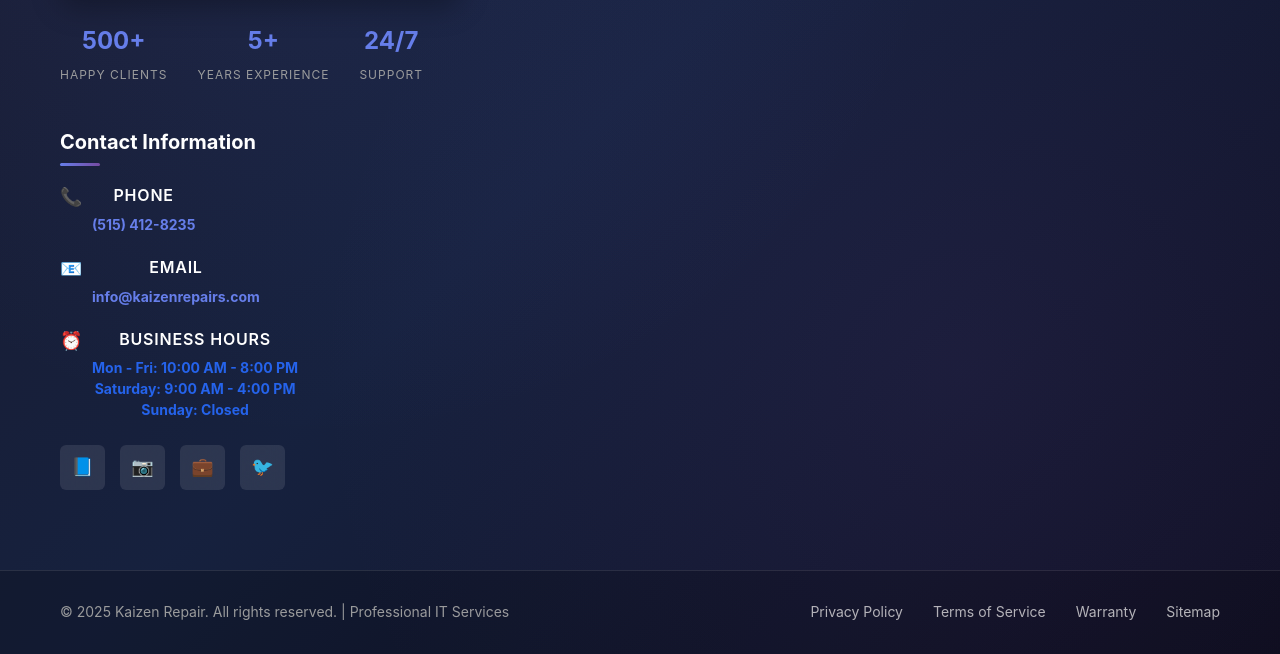
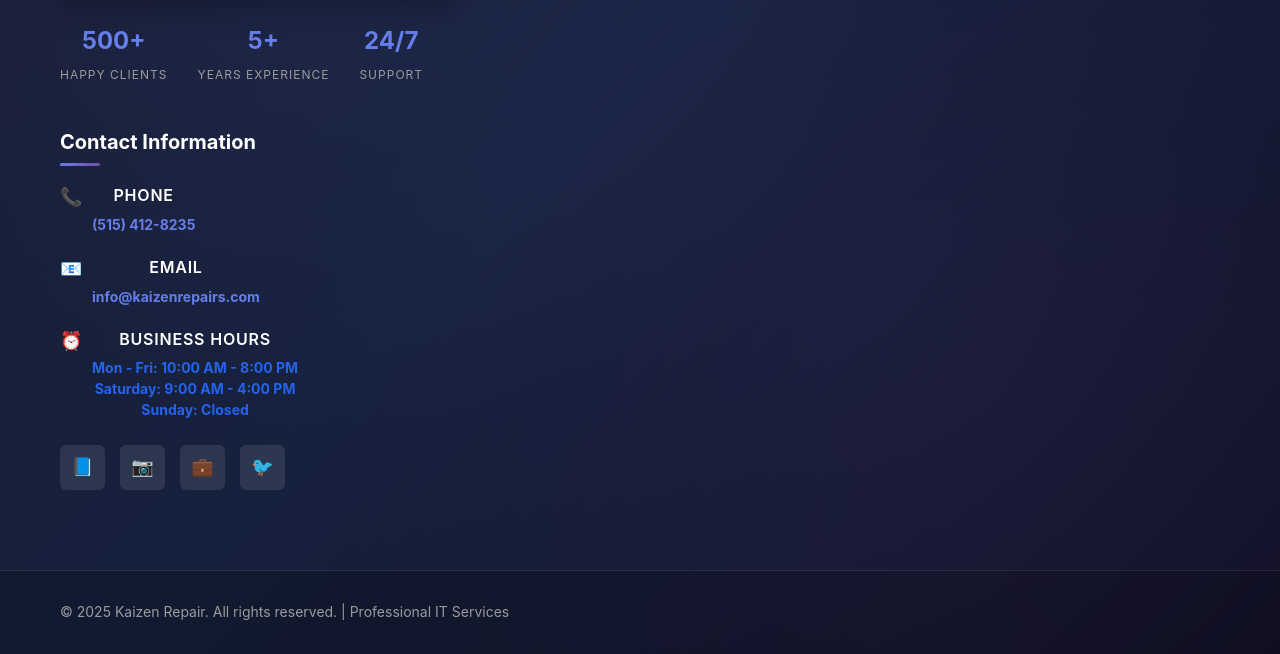
Before and after one commit to wisam2882/Kaizen-repair-web, a plain HTML site: page contact-us-frontend/index.html in a window 1280 px wide. Shown: the part 2835-3489 px from the top of the page. Drawn offline with Linux system fonts and the light colour scheme; no server answers.

Commit message:
footer-nav

```diff
--- a/contact-us-frontend/index.html
+++ b/contact-us-frontend/index.html
@@ -793,12 +793,12 @@
                     <div class="copyright">
                         © 2025 Kaizen Repair. All rights reserved. | Professional IT Services
                     </div>
-                    <nav class="footer-nav">
+                    <!-- <nav class="footer-nav">
                         <a href="#">Privacy Policy</a>
                         <a href="#">Terms of Service</a>
                         <a href="#">Warranty</a>
                         <a href="#">Sitemap</a>
-                    </nav>
+                    </nav> -->
                 </div>
             </div>
         </div>
```
